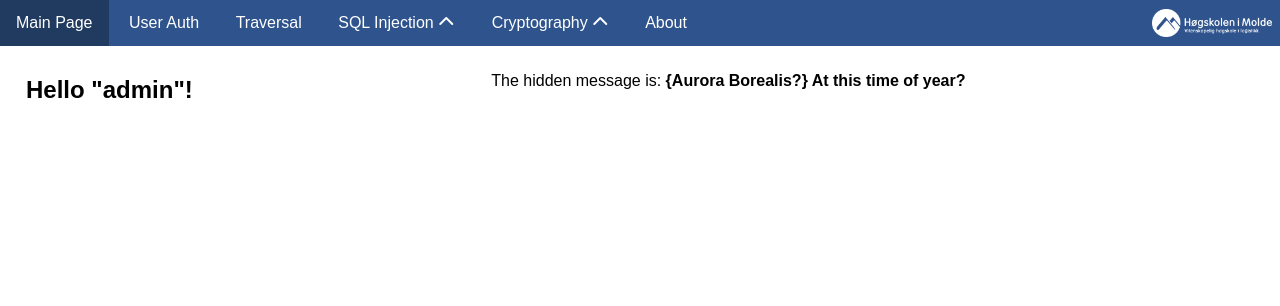
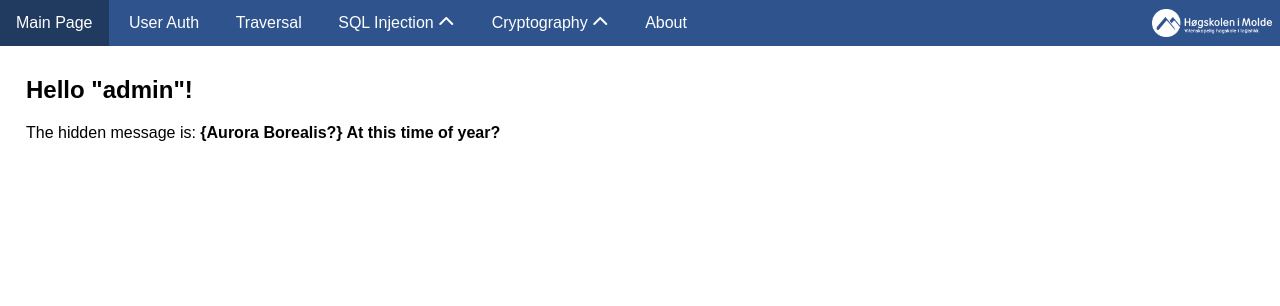
Before and after one commit to eribre/IBE321_CTF_for_IBE600, a Flask app: page /admin in a window 1280 px wide. Shown: the top 306 px of the page. Run offline with Flask 2, Linux system fonts and the light colour scheme; some libraries are stand-ins or nearby versions.

Commit message:
Fixed some grids in templates

```diff
--- a/templates/admin.j2
+++ b/templates/admin.j2
@@ -1,8 +1,10 @@
 {% extends 'base.j2' %} {% block title %}Admin{% endblock %} {% block content
 %}
-<h2>Hello "admin"!</h2>
-<p>
-    The hidden message is:
-    <strong>{Aurora Borealis?} At this time of year?</strong>
-</p>
+<div class="grid-item">
+    <h2>Hello "admin"!</h2>
+    <p>
+        The hidden message is:
+        <strong>{Aurora Borealis?} At this time of year?</strong>
+    </p>
+</div>
 {% endblock %}
--- a/templates/fail.j2
+++ b/templates/fail.j2
@@ -3,6 +3,8 @@
 {% block title %}You failed{% endblock %}
 
 {% block content %}
-	<h2>Your Username or Password was incorrect.</h2>
-	<a href="{{ url_for('uauth') }}">Please try again</a>
+	<div class="grid-item">
+		<h2>Your Username or Password was incorrect.</h2>
+		<a href="{{ url_for('uauth') }}">Please try again</a>
+	</div>
 {% endblock %}
--- a/templates/pass_crack/hintUser.j2
+++ b/templates/pass_crack/hintUser.j2
@@ -1,5 +1,7 @@
 {% extends 'base.j2' %} {% block title %}Hint{% endblock %} {% block content
 %}
+
+<div class="grid-item">
     <h2>Hello {{ username }}!</h2>
     <p>* Pretend that this is a professional email server *</p>
     <p>
@@ -8,4 +10,5 @@
         <br />
         Also, did you give him the new super secret passphrase?
     </p>
+</div>
 {% endblock %}
--- a/templates/pass_crack/super_secret.j2
+++ b/templates/pass_crack/super_secret.j2
@@ -1,6 +1,6 @@
 {% extends 'base.j2' %}
 
-{% block title %}{% endblock %}
+{% block title %}Super Secret{% endblock %}
 
 {% block content %}
 	<h2>Hello {{ username }}!</h2>
--- a/templates/sql_injection/root.j2
+++ b/templates/sql_injection/root.j2
@@ -1,5 +1,6 @@
 {% extends 'base.j2' %} {% block title %}Administrator{% endblock %} {% block
 content %}
+<div class="grid-item">
     <h2>Hello {{ username }}!</h2>
     <p>
         The hidden message is:
@@ -8,4 +9,5 @@ content %}
             system of {government}</strong
         >
     </p>
+</div>
 {% endblock %}
--- a/templates/traversal/dir_fail.j2
+++ b/templates/traversal/dir_fail.j2
@@ -3,7 +3,7 @@
 {% block title %}Wrong Directory{% endblock %}
 
 {% block content %}
-	<div>
+	<div class="grid-item">
 		<h1>Incorrect Input</h1>
 		<p>Your input was "{{usrInp}}"</p>
 		<p>While this may have returned a file, <br />
--- a/templates/traversal/directory.j2
+++ b/templates/traversal/directory.j2
@@ -3,7 +3,7 @@
 {% block title %}Directory Traversal{% endblock %}
 
 {% block content %}
-	<div>
+	<div class="grid-item">
 		<h1>Good job!</h1>
 		<p>With your input "{{usrInp}}", if this had been a real site <br>
 		you would've gotten the shadow file!  :D</p>
```
Also changed, not shown: templates/pass_crack/success.j2 (+5 -3 lines), templates/sql_injection/sql_return.j2 (+5 -3 lines). Lines whose indentation alone changed are shown as unchanged.
